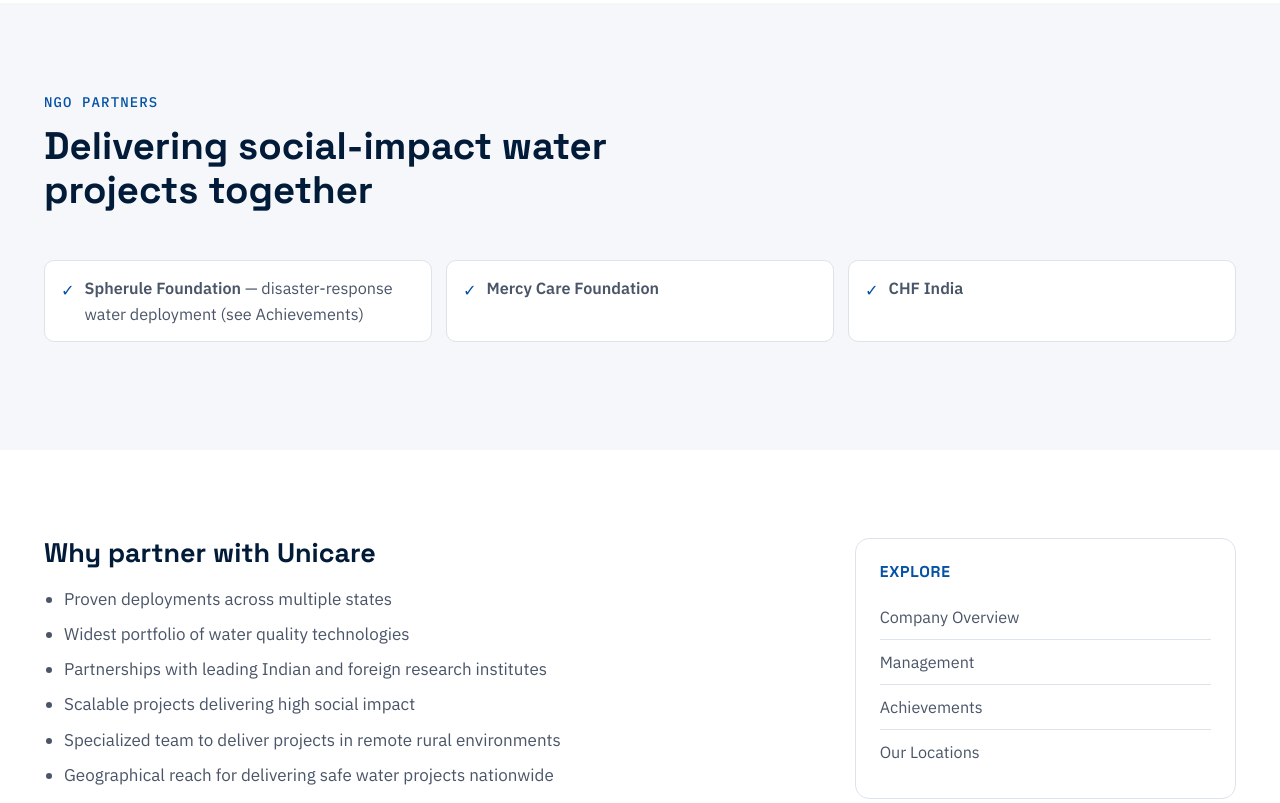
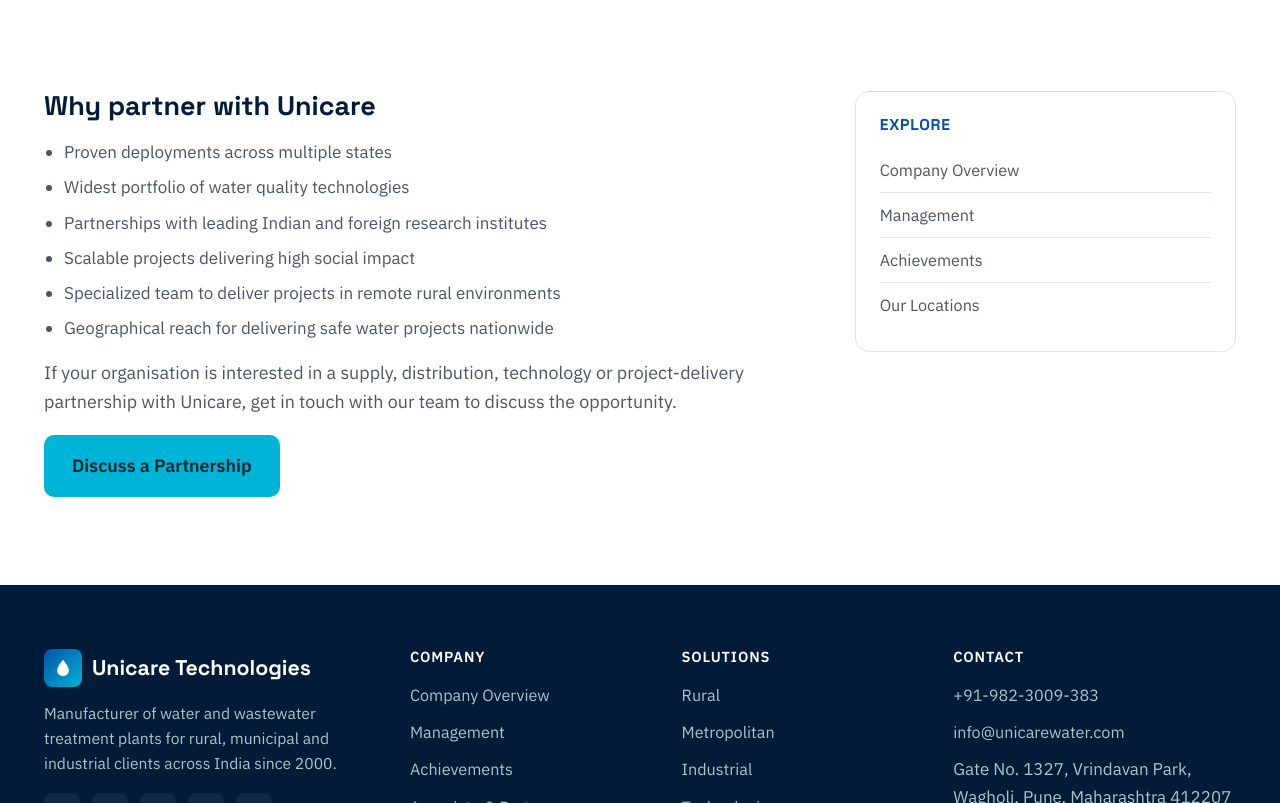
Before and after one commit to vatsal177/unicare-website, a website: page about-partner.html in a window 1280 px wide. Shown: the part 982-1785 px from the top of the page. Drawn offline with Linux system fonts and the light colour scheme.

Commit message:
Update about-partner.html

```diff
--- a/about-partner.html
+++ b/about-partner.html
@@ -101,19 +101,6 @@
   </div>
 </section>
 
-<section>
-  <div class="wrap">
-    <div class="section-head">
-      <span class="eyebrow-dark">NGO Partners</span>
-      <h2>Delivering social-impact water projects together</h2>
-    </div>
-    <div class="benefit-grid" style="grid-template-columns:repeat(3,1fr)">
-      <div class="benefit-item"><span class="check">&#10003;</span><span><strong>Spherule Foundation</strong> &mdash; disaster-response water deployment (see Achievements)</span></div>
-      <div class="benefit-item"><span class="check">&#10003;</span><span><strong>Mercy Care Foundation</strong></span></div>
-      <div class="benefit-item"><span class="check">&#10003;</span><span><strong>CHF India</strong></span></div>
-    </div>
-  </div>
-</section>
 
 <section class="bg-white">
   <div class="wrap">
```
